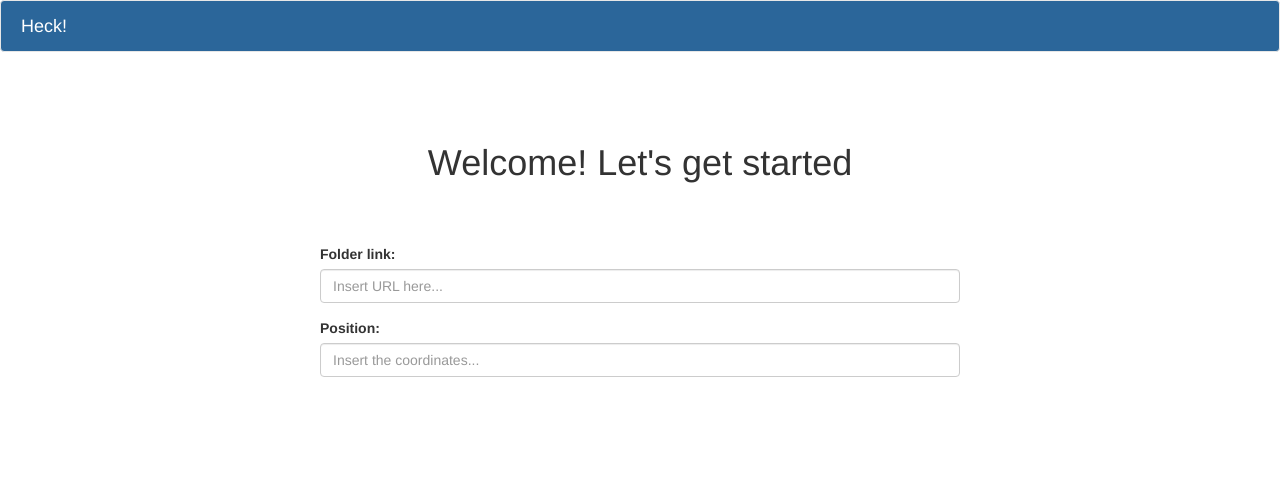
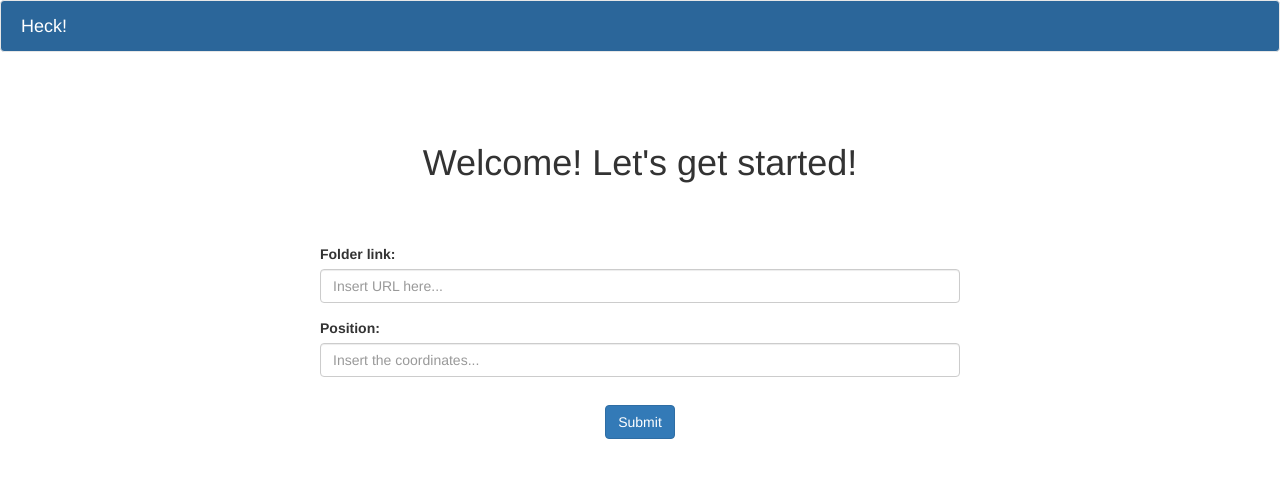
Before and after one commit to qvks/oxfordhack_2016_frontend, a plain HTML site: page index.html in a window 1280 px wide. Drawn offline with Linux system fonts and the light colour scheme.

Commit message:
Added button

```diff
--- a/css/style.css
+++ b/css/style.css
@@ -1,6 +1,7 @@
 .form-area {
     width: 50%;
     padding-top: 4%;
+    padding-bottom: 1%;
     margin: auto;
     display: block;
 }
@@ -31,3 +32,8 @@
     padding-top: 4%;
     text-align: center;
 }
+
+.btn-primary {
+    margin: auto;
+    display: block;
+}
--- a/index.html
+++ b/index.html
@@ -19,7 +19,7 @@
     </header>
 
     <div class="welcome">
-        <h1>Welcome! Let's get started</h1>
+        <h1>Welcome! Let's get started!</h1>
     </div>
 
     <div class="form-area">
@@ -34,7 +34,7 @@
     </div>
 
     <div class="button-confirm">
-
+        <button type="button" class="btn btn-primary">Submit</button>
     </div>
 
 </body>
```
